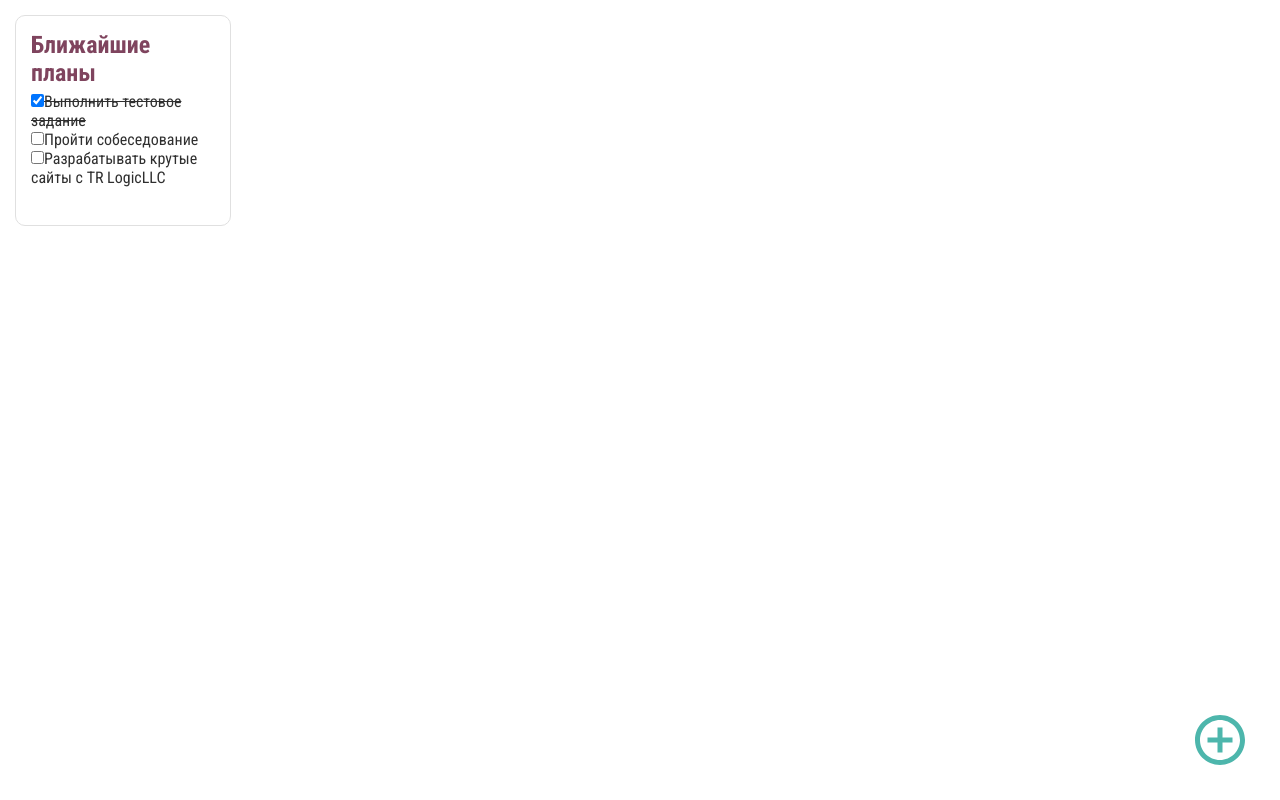
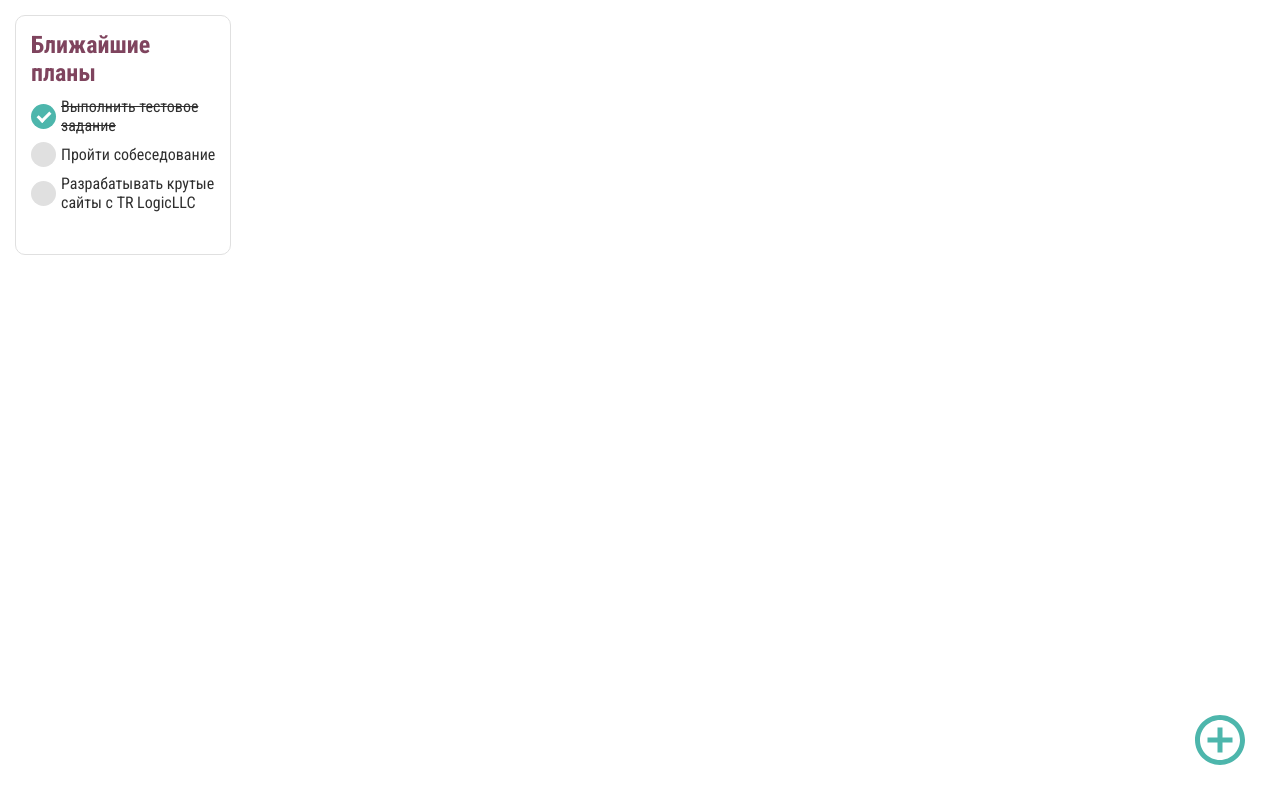
Before and after one commit to krnvsts/todo-notes, a Vue app: page / in a window 1280 px wide. Built offline with nearby package versions, Linux system fonts and the light colour scheme.

Commit message:
added a stylization of checkboxes on the main

```diff
--- a/src/components/NoteAction.vue
+++ b/src/components/NoteAction.vue
@@ -59,16 +59,6 @@
         </icon-base>
         {{ isEditable ? 'Сохранить' : 'Добавить заметку' }}
       </button>
-      <button v-if="isEditable" @click="showModal('delete')">
-        <icon-base>
-          <icon-delete-bin />
-        </icon-base>
-      </button>
-      <button v-if="isEditable && history.length > 1" @click="showModal('editing')">
-        <icon-base>
-          <icon-discard />
-        </icon-base>
-      </button>
       <button v-if="history.length > 1" @click="undoChanges">
         <icon-base>
           <icon-undo />
@@ -77,6 +67,16 @@
       <button v-if="historyArchive.length > 1" @click="redoChanges">
         <icon-base>
           <icon-redo />
+        </icon-base>
+      </button>
+      <button v-if="isEditable && history.length > 1" @click="showModal('editing')">
+        <icon-base>
+          <icon-discard />
+        </icon-base>
+      </button>
+      <button v-if="isEditable" @click="showModal('delete')">
+        <icon-base>
+          <icon-delete-bin />
         </icon-base>
       </button>
       <div class="note-action__warning">
@@ -347,7 +347,7 @@ export default {
   transition: $transition;
 
   &__title {
-    font-size: 24px;
+    font-size: 30px;
     font-weight: 600;
     border: none;
     padding: 10px 0;
@@ -367,7 +367,7 @@ export default {
   &__checkbox-label {
     display: block;
     position: relative;
-    margin: 8px 0 0 2px;
+    margin: 6px 0 0 2px;
     padding: 0 0 0 35px;
     cursor: pointer;
     font-size: 22px;
@@ -421,8 +421,8 @@ export default {
 
   &__todo-name {
     width: 100%;
-    font-size: 14px;
-    padding: 12px 0;
+    font-size: 16px;
+    padding: 8px 0;
     border: none;
   }
 
@@ -475,6 +475,10 @@ export default {
   }
 }
 
+::placeholder {
+  color: $placeholder-color;
+}
+
 .list-enter-active,
 .list-leave-active {
   transition: all 0.1s;
--- a/src/components/NoteItem.vue
+++ b/src/components/NoteItem.vue
@@ -8,10 +8,10 @@
 		}"
     >
       <h2 :style="{ color: `#${note.id}bb`}" class="note-item__title">{{ note.title }}</h2>
-      <ul class="note-item__list">
-        <li v-for="(todo, index) in note.todo" :key="index">
-          <input type="checkbox" value="1" :checked="todo[0]" @click.prevent />
-          <span :class="{'note-item__list-item--checked': todo[0]}">{{ todo[1] }}</span>
+      <ul class="note-item__todo">
+        <li class="note-item__todo-item" v-for="(todo, index) in note.todo" :key="index">
+          <span class="note-item__checkbox" :class="{'note-item__checkbox--checked': todo[0]}" />
+          <span :class="{'note-item__todo-text--checked': todo[0]}">{{ todo[1] }}</span>
         </li>
       </ul>
     </router-link>
@@ -92,14 +92,47 @@ export default {
   &__title {
     font-size: 24px;
     word-break: break-word;
-    margin-bottom: 5px;
+    margin-bottom: 10px;
   }
 
-  &__list {
+  &__todo {
     list-style: none;
   }
 
-  &__list-item {
+  &__todo-item {
+    display: flex;
+    flex-direction: row;
+    align-items: center;
+    margin: 7px 0;
+  }
+
+  &__checkbox {
+    display: block;
+    position: relative;
+    min-width: 25px;
+    width: 25px;
+    height: 25px;
+    background: $gray-color;
+    border-radius: 50%;
+    margin-right: 5px;
+
+    &--checked {
+      background: $main-color;
+      &::after {
+        content: "";
+        position: absolute;
+        left: 9px;
+        top: 5px;
+        width: 5px;
+        height: 10px;
+        border: solid white;
+        border-width: 0 3px 3px 0;
+        transform: rotate(45deg);
+      }
+    }
+  }
+
+  &__todo-text {
     &--checked {
       text-decoration: line-through;
     }
--- a/src/styles/index.scss
+++ b/src/styles/index.scss
@@ -12,4 +12,7 @@ button {
 	background: transparent;
 	user-select: none;
 	cursor: pointer;
+	display: flex;
+	align-items: flex-end;
+	text-transform: uppercase;
 }
--- a/src/styles/variables.scss
+++ b/src/styles/variables.scss
@@ -11,6 +11,7 @@ $max-width: 1200px;
 $white: #fff;
 $main-color: #4db6ac;
 $text-color: #2f2f2f;
+$placeholder-color: #b4b4b4;
 $gray-color: #e0e0e0;
 $green-color: #00b66b;
 $orange-color: #ffc107;
```
